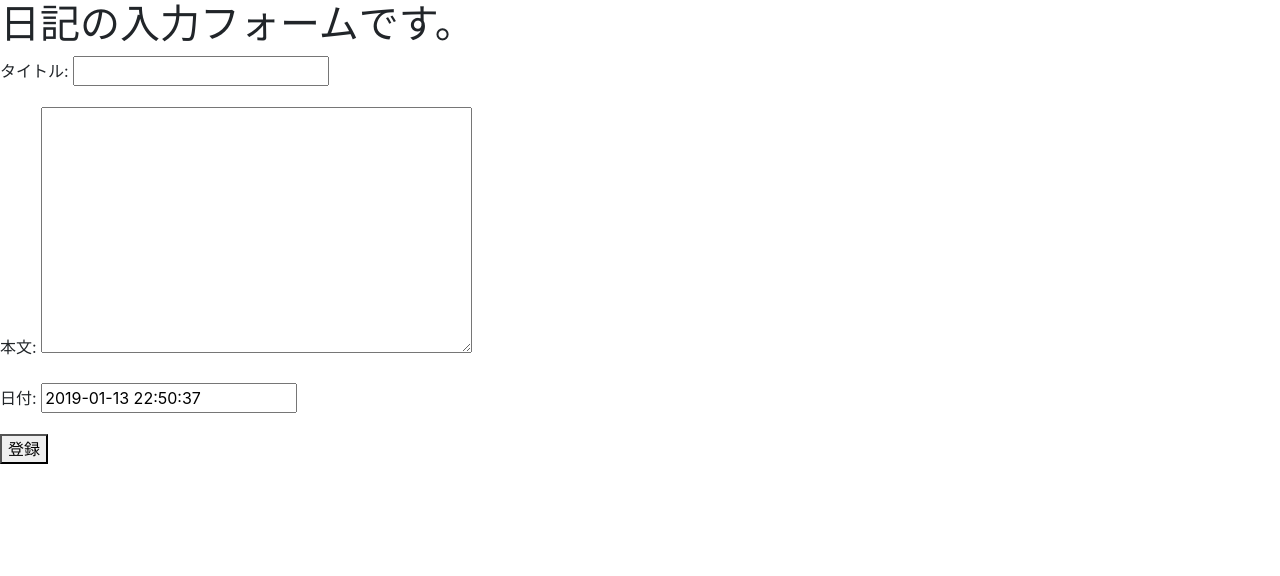
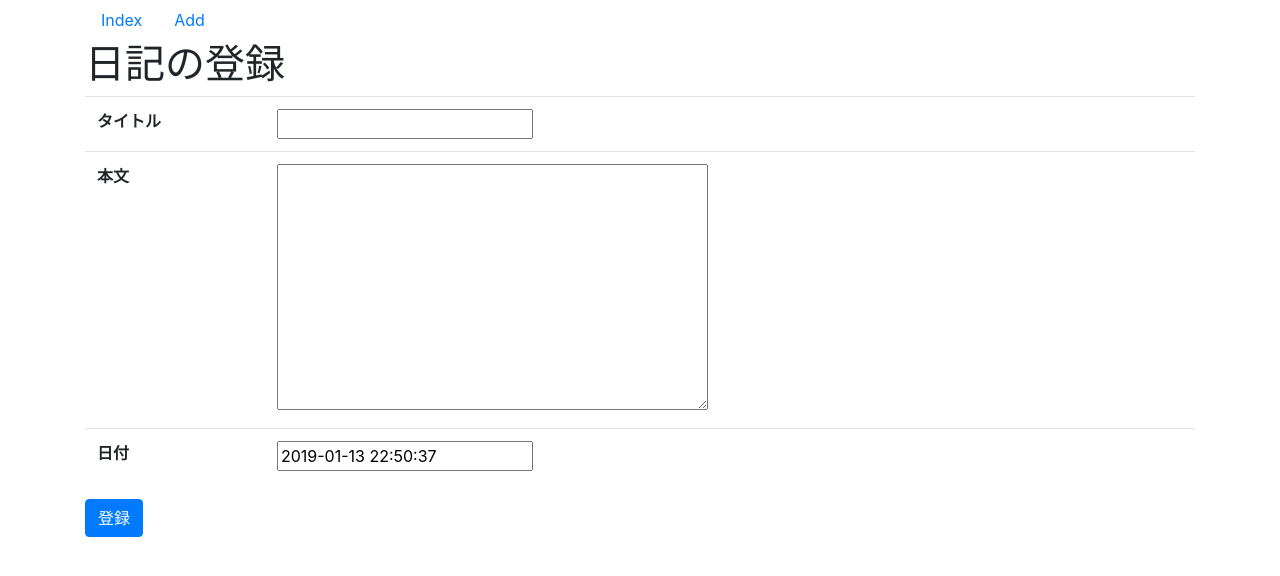
Before and after one commit to Y-Suzaki/python-django-sample, a Django app: page /diary/add/ in a window 1280 px wide. Shown: the top 576 px of the page. Run offline with Django 3.2, Linux system fonts and the light colour scheme; some libraries are stand-ins or nearby versions.

Commit message:
Bootstarpで見栄えを良くする

```diff
--- a/pyFirst/diary/templates/diary/base.html
+++ b/pyFirst/diary/templates/diary/base.html
@@ -12,8 +12,14 @@
     <title>{% block title %}{% endblock %}</title>
 </head>
 <body>
-{% block content %}
-{% endblock %}
+    <div class="container">
+        <nav class="nav">
+            <a class="nav-link" href="{% url 'diary:index' %}">Index</a>
+            <a class="nav-link" href="{% url 'diary:add' %}">Add</a>
+        </nav>
+        {% block content %}
+        {% endblock %}
+    </div>
 <!-- Optional JavaScript -->
 <!-- jQuery first, then Popper.js, then Bootstrap JS -->
 <script src="https://code.jquery.com/jquery-3.3.1.slim.min.js" integrity="sha384-q8i/X+965DzO0rT7abK41JStQIAqVgRVzpbzo5smXKp4YfRvH+8abtTE1Pi6jizo" crossorigin="anonymous"></script>
--- a/pyFirst/diary/templates/diary/day_form.html
+++ b/pyFirst/diary/templates/diary/day_form.html
@@ -3,10 +3,23 @@
 {% block title %}Index{% endblock %}
 
 {% block content %}
-    <h1>日記の入力フォームです。</h1>
+    <h1>日記の登録</h1>
     <form action="" method="post">
-        {{ form.as_p }}
-        <button type="submit">登録</button>
+        <table class="table">
+            <tr>
+                <th>{{ form.title.label }}</th>
+                <td>{{ form.title }}</td>
+            </tr>
+            <tr>
+                <th>{{ form.text.label }}</th>
+                <td>{{ form.text }}</td>
+            </tr>
+            <tr>
+                <th>{{ form.date.label }}</th>
+                <td>{{ form.date }}</td>
+            </tr>
+        </table>
+        <button type="submit" class="btn btn-primary">登録</button>
         {% csrf_token %}
     </form>
 {% endblock %}
```
Also changed, not shown: pyFirst/diary/templates/diary/day_list.html (+17 -4 lines).
